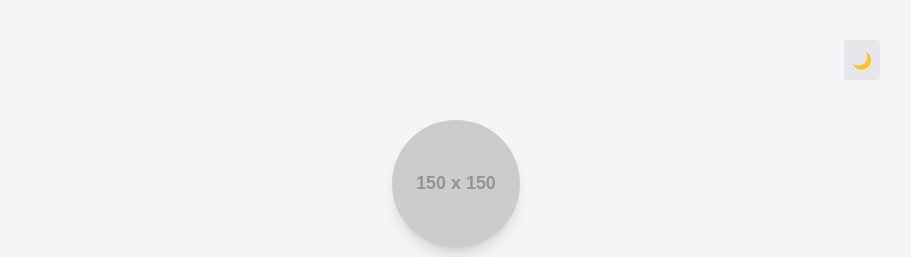
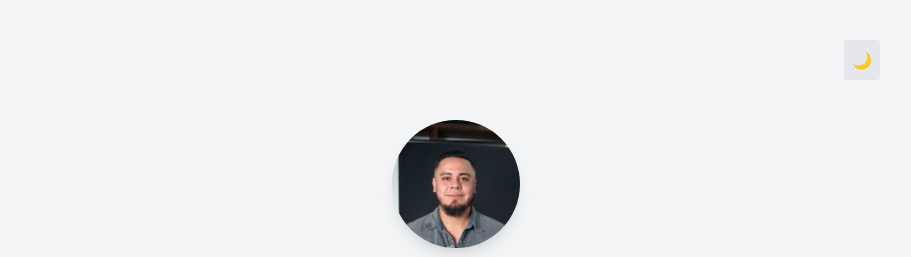
Before and after one commit to alexzen1991/CV, a plain HTML site: page index.html in a window 1280 px wide. Shown: the top 257 px of the page, without its empty margins (184-1095 px from the left). Drawn offline with nearby package versions, Linux system fonts and the light colour scheme; placeholder pictures from the web are drawn by us.

Commit message:
Update index.html

```diff
--- a/index.html
+++ b/index.html
@@ -22,7 +22,7 @@
 
         <!-- Hero Section -->
         <section class="text-center my-10">
-            <img src="https://via.placeholder.com/150" alt="Foto de Perfil" class="w-32 h-32 mx-auto rounded-full shadow-lg">
+            <img src="imagenes/Alex-Perez-Top.jpg" alt="Foto de Perfil" class="w-32 h-32 mx-auto rounded-full shadow-lg">
             <h1 class="text-4xl font-bold mt-4">Tu Nombre</h1>
             <p class="text-lg text-gray-600 dark:text-gray-400">Desarrollador Web | Especialista en UI/UX</p>
         </section>
```
